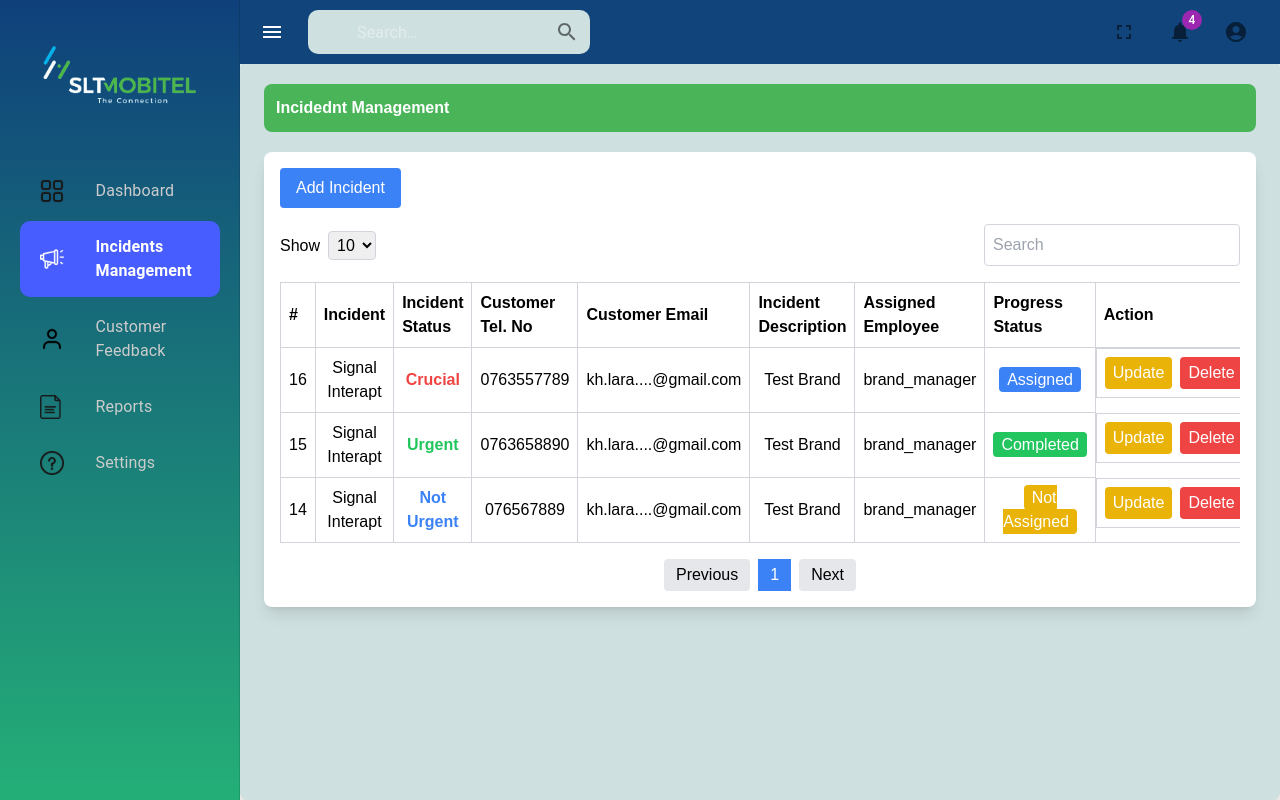
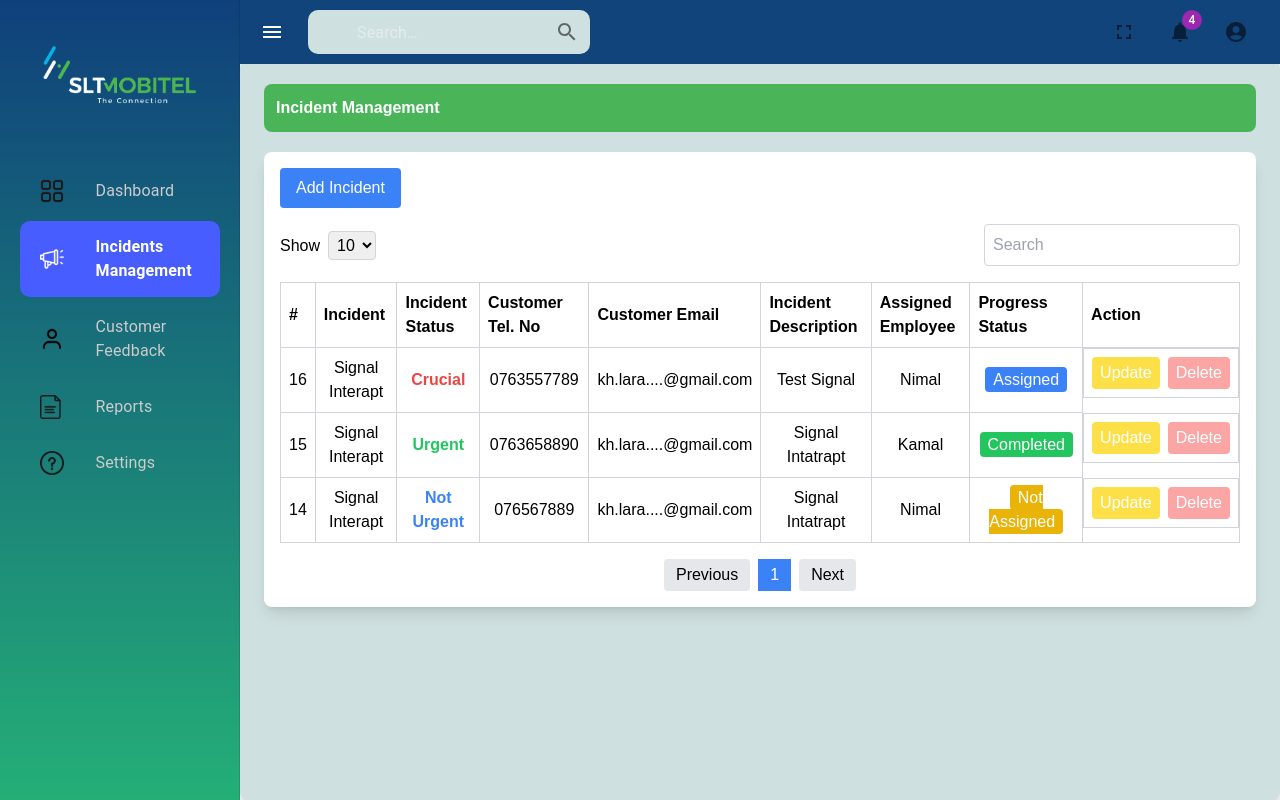
Before and after one commit to LasandiRandini/Incident_management_system, a React (Vite) app: page /incidentmain in a window 1280 px wide. Built offline with nearby package versions, Linux system fonts and the light colour scheme.

Commit message:
Update dependencies in package.json

```diff
--- a/package.json
+++ b/package.json
@@ -12,10 +12,12 @@
   "dependencies": {
     "@emotion/react": "^11.13.3",
     "@emotion/styled": "^11.13.0",
+    "@mui/icons-material": "^6.1.3",
     "@mui/material": "^6.1.2",
     "react": "^18.3.1",
     "react-dom": "^18.3.1",
-    "react-router-dom": "^6.26.2"
+    "react-router-dom": "^6.26.2",
+    "recharts": "^2.12.7"
   },
   "devDependencies": {
     "@eslint/js": "^9.11.1",
--- a/src/pages/dashboard.jsx
+++ b/src/pages/dashboard.jsx
@@ -35,7 +35,7 @@ const Dashboard = () => {
 
         <div className="bg-white p-6 rounded-lg shadow-lg">
           <h3 className="text-xl font-bold mb-4">Department-wise Analysis</h3>
-
+          {/* Replace with chart if needed */}
           <div className="flex justify-center items-center h-32 bg-gray-200 rounded-lg">
             <p>Chart Placeholder</p>
           </div>
--- a/src/pages/incident_main.jsx
+++ b/src/pages/incident_main.jsx
@@ -1,33 +1,171 @@
 
+
+// import { useState } from "react";
+
+// const TableComponent = () => {
+
+//   const [data] = useState([
+//     { id: 16, incident: "Signal Interapt", status: "Crucial", tel: "0763557789", email: "kh.lara....@gmail.com", description: "Test Brand", employee: "brand_manager", progress: "Assigned" },
+//     { id: 15, incident: "Signal Interapt", status: "Urgent", tel: "0763658890", email: "kh.lara....@gmail.com", description: "Test Brand", employee: "brand_manager", progress: "Completed" },
+//     { id: 14, incident: "Signal Interapt", status: "Not Urgent", tel: "076567889", email: "kh.lara....@gmail.com", description: "Test Brand", employee: "brand_manager", progress: "Not Assigned" },
+
+//   ]);
+
+
+//   const [currentPage, setCurrentPage] = useState(1);
+//   const itemsPerPage = 10;
+
+
+//   const totalPages = Math.ceil(data.length / itemsPerPage);
+//   const paginatedData = data.slice((currentPage - 1) * itemsPerPage, currentPage * itemsPerPage);
+
+//   return (
+//     <div className="p-6 h-full w-full bg-customColor rounded-lg shadow-lg">
+
+//       <div className="flex space-x-3 bg-[#49B558] text-white p-3 mb-5 rounded-t-lg rounded-b-lg">
+//         <h1><b>Incidednt Management</b></h1>
+//       </div>
+
+//       <div className="p-4 w-full bg-white rounded-lg shadow-lg">
+
+//         {/* Add Button */}
+//         <div className="flex justify-between items-center mb-4">
+//           <button className="bg-blue-500 text-white px-4 py-2 rounded"
+//            onClick={() => window.location.href = '/add_incident'}>Add Incident</button>
+//         </div>
+
+//         {/* Header Section */}
+//         <div className="flex justify-between items-center mb-4">
+//           <div>
+//             <label htmlFor="show" className="mr-2">Show</label>
+//             <select id="show" className="border border-gray-300 p-1 rounded">
+//               <option>10</option>
+//               <option>20</option>
+//               <option>30</option>
+//             </select>
+//           </div>
+//           <div className="relative">
+//             <input type="text" placeholder="Search" className="border border-gray-300 p-2 rounded w-64"/>
+//           </div>
+//         </div>
+
+//         {/* Table */}
+//         <div className="overflow-x-auto">
+//           <table className="w-full border-collapse border border-gray-300 text-left">
+//             <thead>
+//               <tr>
+//                 <th className="border border-gray-300 p-2">#</th>
+//                 <th className="border border-gray-300 p-2">Incident</th>
+//                 <th className="border border-gray-300 p-2">Incident Status</th>
+//                 <th className="border border-gray-300 p-2">Customer Tel. No</th>
+//                 <th className="border border-gray-300 p-2">Customer Email</th>
+//                 <th className="border border-gray-300 p-2">Incident Description</th>
+//                 <th className="border border-gray-300 p-2">Assigned Employee</th>
+//                 <th className="border border-gray-300 p-2">Progress Status</th>
+//                 <th className="border border-gray-300 p-2">Action</th>
+//               </tr>
+//             </thead>
+//             <tbody>
+//               {paginatedData.map((item) => (
+//                 <tr key={item.id}>
+//                   <td className="border border-gray-300 p-2 text-center">{item.id}</td>
+//                   <td className="border border-gray-300 p-2 text-center">{item.incident}</td>
+//                   <td className={`border border-gray-300 p-2 text-center ${getStatusClass(item.status)}`}>{item.status}</td>
+//                   <td className="border border-gray-300 p-2 text-center">{item.tel}</td>
+//                   <td className="border border-gray-300 p-2 text-center">{item.email}</td>
+//                   <td className="border border-gray-300 p-2 text-center">{item.description}</td>
+//                   <td className="border border-gray-300 p-2 text-center">{item.employee}</td>
+//                   <td className="border border-gray-300 p-2 text-center">
+//                     <span className={`px-2 py-1 rounded ${getProgressClass(item.progress)}`}>
+//                       {item.progress}
+//                     </span>
+//                   </td>
+//                   <td className=" flex border border-gray-300 p-2 text-center">
+//                     <button className="bg-yellow-500 text-white px-2 py-1 rounded mr-2"onClick={() => window.location.href = '/update_incident'}>Update</button>
+//                     <button className="bg-red-500 text-white px-2 py-1 rounded">Delete</button>
+//                   </td>
+//                 </tr>
+//               ))}
+//             </tbody>
+//           </table>
+//         </div>
+
+//         {/* Pagination */}
+//         <div className="flex justify-center mt-4">
+//           <button onClick={() => setCurrentPage((prev) => Math.max(prev - 1, 1))} className="px-3 py-1 mx-1 bg-gray-200 rounded">Previous</button>
+//           {[...Array(totalPages).keys()].map((page) => (
+//             <button
+//               key={page}
+//               onClick={() => setCurrentPage(page + 1)}
+//               className={`px-3 py-1 mx-1 ${currentPage === page + 1 ? 'bg-blue-500 text-white' : 'bg-gray-200'}`}
+//             >
+//               {page + 1}
+//             </button>
+//           ))}
+//           <button onClick={() => setCurrentPage((prev) => Math.min(prev + 1, totalPages))} className="px-3 py-1 mx-1 bg-gray-200 rounded">Next</button>
+//         </div>
+//       </div>
+//     </div>
+//   );
+// };
+
+
+// const getStatusClass = (status) => {
+//   switch (status) {
+//     case 'Crucial': return 'text-red-500 font-bold';
+//     case 'Urgent': return 'text-green-500 font-bold';
+//     case 'Not Urgent': return 'text-blue-500 font-bold';
+//     default: return 'text-gray-500';
+//   }
+// };
+
+
+// const getProgressClass = (progress) => {
+//   switch (progress) {
+//     case 'Assigned': return 'bg-blue-500 text-white';
+//     case 'Completed': return 'bg-green-500 text-white';
+//     case 'Not Assigned': return 'bg-yellow-500 text-white';
+//     case 'Declined': return 'bg-red-500 text-white';
+//     default: return 'text-gray-500';
+//   }
+// };
+
+// export default TableComponent;
 
 import { useState } from "react";
 
 const TableComponent = () => {
-  // Sample data for the table
   const [data] = useState([
-    { id: 16, incident: "Signal Interapt", status: "Crucial", tel: "0763557789", email: "kh.lara....@gmail.com", description: "Test Brand", employee: "brand_manager", progress: "Assigned" },
-    { id: 15, incident: "Signal Interapt", status: "Urgent", tel: "0763658890", email: "kh.lara....@gmail.com", description: "Test Brand", employee: "brand_manager", progress: "Completed" },
-    { id: 14, incident: "Signal Interapt", status: "Not Urgent", tel: "076567889", email: "kh.lara....@gmail.com", description: "Test Brand", employee: "brand_manager", progress: "Not Assigned" },
-    // Add more data as needed
+    { id: 16, incident: "Signal Interapt", status: "Crucial", tel: "0763557789", email: "kh.lara....@gmail.com", description: "Test Signal", employee: "Nimal", progress: "Assigned" },
+    { id: 15, incident: "Signal Interapt", status: "Urgent", tel: "0763658890", email: "kh.lara....@gmail.com", description: "Signal Intatrapt", employee: "Kamal", progress: "Completed" },
+    { id: 14, incident: "Signal Interapt", status: "Not Urgent", tel: "076567889", email: "kh.lara....@gmail.com", description: "Signal Intatrapt", employee: "Nimal", progress: "Not Assigned" },
   ]);
 
-  // Pagination settings
   const [currentPage, setCurrentPage] = useState(1);
+  const [searchQuery, setSearchQuery] = useState("");
   const itemsPerPage = 10;
 
-  // Pagination logic
-  const totalPages = Math.ceil(data.length / itemsPerPage);
-  const paginatedData = data.slice((currentPage - 1) * itemsPerPage, currentPage * itemsPerPage);
+
+  const filteredData = data.filter(item =>
+    item.incident.toLowerCase().includes(searchQuery.toLowerCase()) ||
+    item.status.toLowerCase().includes(searchQuery.toLowerCase()) ||
+    item.tel.includes(searchQuery) ||
+    item.email.toLowerCase().includes(searchQuery.toLowerCase()) ||
+    item.description.toLowerCase().includes(searchQuery.toLowerCase()) ||
+    item.employee.toLowerCase().includes(searchQuery.toLowerCase()) ||
+    item.progress.toLowerCase().includes(searchQuery.toLowerCase())
+  );
+
+  const totalPages = Math.ceil(filteredData.length / itemsPerPage);
+  const paginatedData = filteredData.slice((currentPage - 1) * itemsPerPage, currentPage * itemsPerPage);
 
   return (
     <div className="p-6 h-full w-full bg-customColor rounded-lg shadow-lg">
-
       <div className="flex space-x-3 bg-[#49B558] text-white p-3 mb-5 rounded-t-lg rounded-b-lg">
-        <h1><b>Incidednt Management</b></h1>
+        <h1><b>Incident Management</b></h1>
       </div>
 
       <div className="p-4 w-full bg-white rounded-lg shadow-lg">
-
         {/* Add Button */}
         <div className="flex justify-between items-center mb-4">
           <button className="bg-blue-500 text-white px-4 py-2 rounded"
@@ -45,7 +183,13 @@ const TableComponent = () => {
             </select>
           </div>
           <div className="relative">
-            <input type="text" placeholder="Search" className="border border-gray-300 p-2 rounded w-64"/>
+            <input
+              type="text"
+              placeholder="Search"
+              className="border border-gray-300 p-2 rounded w-64"
+              value={searchQuery}
+              onChange={(e) => setSearchQuery(e.target.value)}
+            />
           </div>
         </div>
 
@@ -81,8 +225,8 @@ const TableComponent = () => {
                     </span>
                   </td>
                   <td className=" flex border border-gray-300 p-2 text-center">
-                    <button className="bg-yellow-500 text-white px-2 py-1 rounded mr-2"onClick={() => window.location.href = '/update_incident'}>Update</button>
-                    <button className="bg-red-500 text-white px-2 py-1 rounded">Delete</button>
+                    <button className="bg-yellow-300 text-white px-2 py-1 rounded mr-2" onClick={() => window.location.href = '/update_incident'}>Update</button>
+                    <button className="bg-red-300 text-white px-2 py-1 rounded">Delete</button>
                   </td>
                 </tr>
               ))}
@@ -109,7 +253,6 @@ const TableComponent = () => {
   );
 };
 
-// Helper function to get status class based on the status
 const getStatusClass = (status) => {
   switch (status) {
     case 'Crucial': return 'text-red-500 font-bold';
@@ -119,7 +262,6 @@ const getStatusClass = (status) => {
   }
 };
 
-// Helper function to get progress class based on progress
 const getProgressClass = (progress) => {
   switch (progress) {
     case 'Assigned': return 'bg-blue-500 text-white';
--- a/src/pages/report.jsx
+++ b/src/pages/report.jsx
@@ -3,7 +3,7 @@
 import { useState } from "react";
 
 const ReportTable = () => {
-  // Sample data for the table
+
   const [data] = useState([
     {
       id: 1,
@@ -11,8 +11,8 @@ const ReportTable = () => {
       customerName: "Name 1",
       customerTel: "0746998198",
       customerEmail: "customer1@test.com",
-      incidentDescription: "Test Brand",
-      assignedEmployee: "brand_manager",
+      incidentDescription: "Test Signal",
+      assignedEmployee: "Nimal",
       status: "Assigned",
     },
     {
@@ -21,8 +21,8 @@ const ReportTable = () => {
       customerName: "Name 2",
       customerTel: "0746998198",
       customerEmail: "customer2@test.com",
-      incidentDescription: "Test Brand",
-      assignedEmployee: "brand_manager",
+      incidentDescription: "Signal Intatrapt",
+      assignedEmployee: "Kmal",
       status: "Not Assigned",
     },
     {
@@ -31,8 +31,8 @@ const ReportTable = () => {
       customerName: "Name 3",
       customerTel: "0746998198",
       customerEmail: "customer3@test.com",
-      incidentDescription: "Test Brand",
-      assignedEmployee: "brand_manager",
+      incidentDescription: "Signal Intatrapt",
+      assignedEmployee: "Nimal",
       status: "Completed",
     },
     {
@@ -57,13 +57,21 @@ const ReportTable = () => {
     },
   ]);
 
-  // Pagination settings
+  const [searchQuery, setSearchQuery] = useState("");
   const [currentPage, setCurrentPage] = useState(1);
   const itemsPerPage = 10;
+  const filteredData = data.filter(item =>
+    item.incident.toLowerCase().includes(searchQuery.toLowerCase()) ||
+    item.status.toLowerCase().includes(searchQuery.toLowerCase()) ||
+    item.customerTel.includes(searchQuery) ||
+    item.customerEmail.toLowerCase().includes(searchQuery.toLowerCase()) ||
+    item.incidentDescription.toLowerCase().includes(searchQuery.toLowerCase()) ||
+    item.assignedEmployee.toLowerCase().includes(searchQuery.toLowerCase())
+  );
 
-  // Pagination logic
-  const totalPages = Math.ceil(data.length / itemsPerPage);
-  const paginatedData = data.slice((currentPage - 1) * itemsPerPage, currentPage * itemsPerPage);
+  const totalPages = Math.ceil(filteredData.length / itemsPerPage);
+  const paginatedData = filteredData.slice((currentPage - 1) * itemsPerPage, currentPage * itemsPerPage);
+
 
   return (
     <div className="p-6 h-full w-full bg-customColor rounded-lg shadow-lg">
@@ -86,7 +94,9 @@ const ReportTable = () => {
               </select>
             </div>
             <div className="relative">
-              <input type="text" placeholder="Search" className="border border-gray-300 p-2 rounded w-64" />
+              <input type="text" placeholder="Search" className="border border-gray-300 p-2 rounded w-64"
+                   value={searchQuery}
+                   onChange={(e) => setSearchQuery(e.target.value)}  />
             </div>
           </div>
         </div>
```
Also changed, not shown: src/pages/login.jsx (+8 -17 lines), src/pages/registration.jsx (+8 -8 lines), 1 other file (tests, documents, lock files or other folders).
